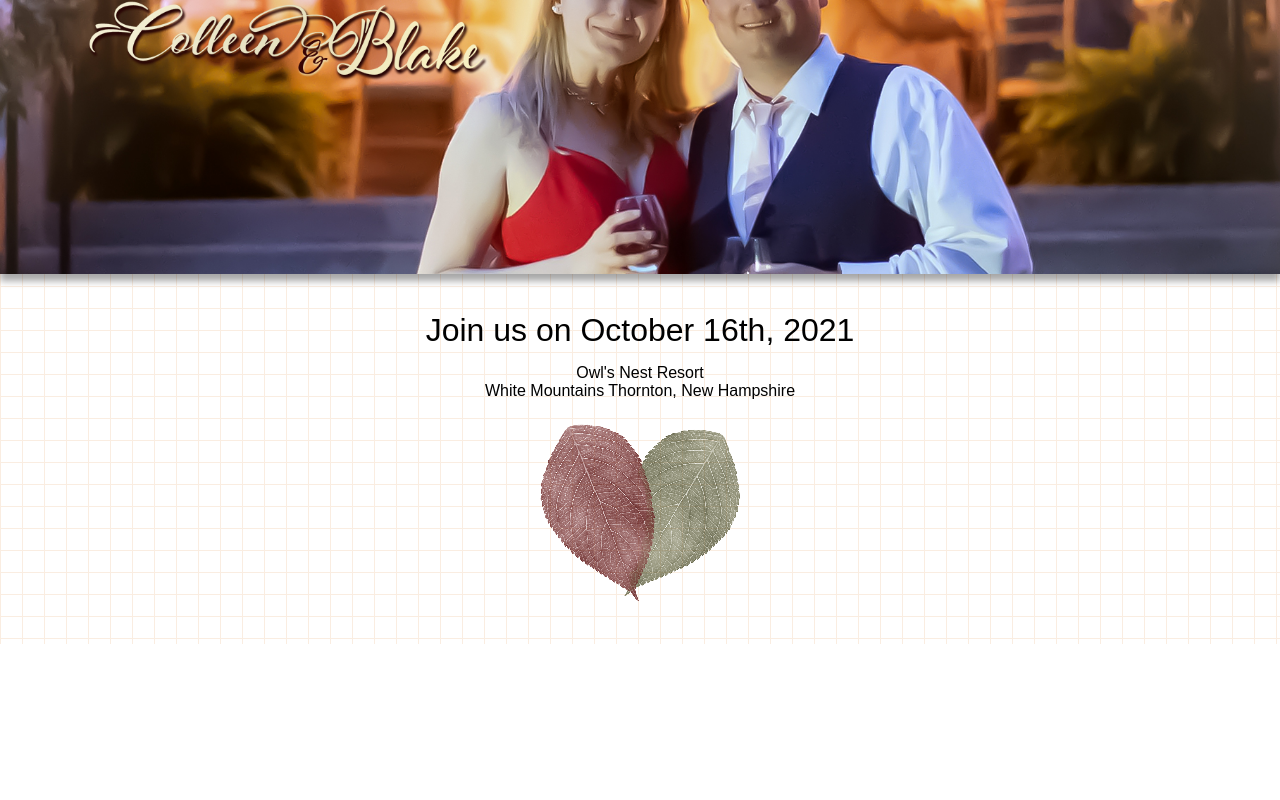
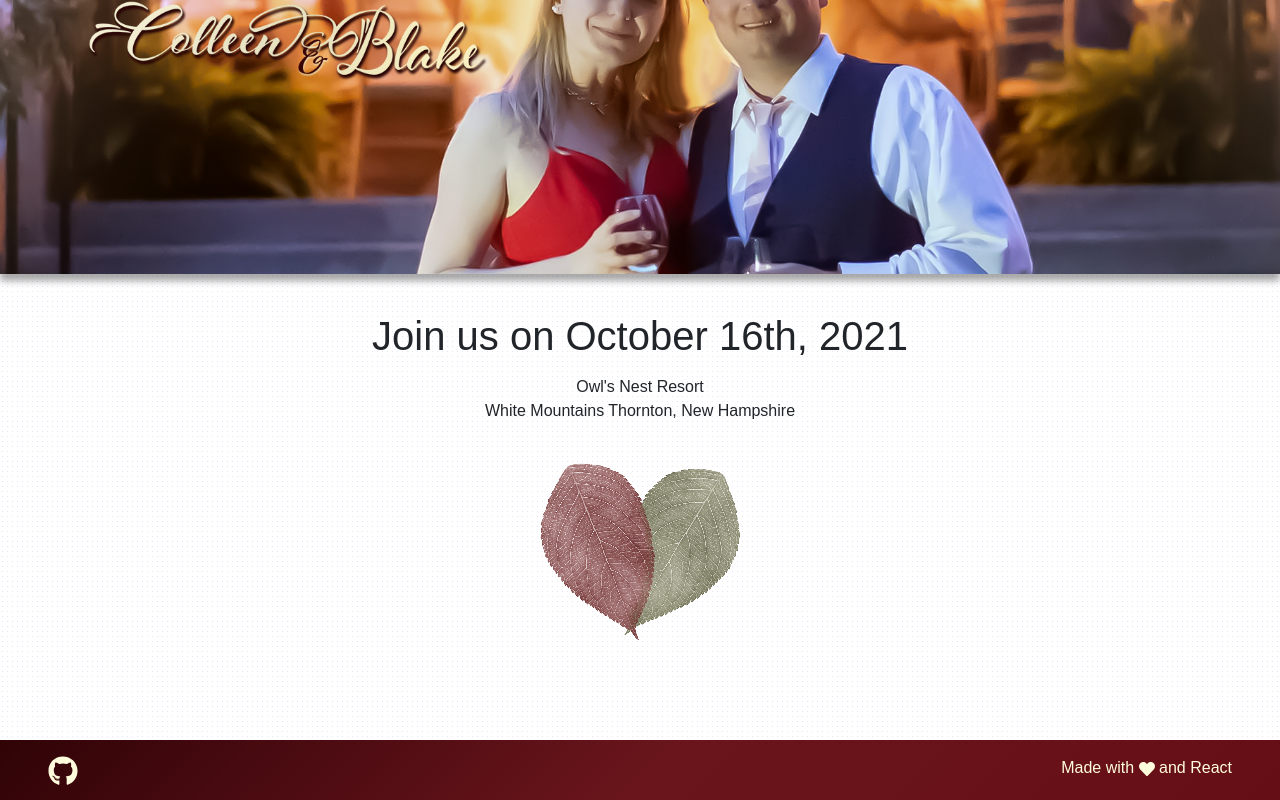
Before and after one commit to mimnetto/colleen-blake-client, a React (Create React App) app: page / in a window 1280 px wide. Shown: the part 176-976 px from the top of the page. Before the commit the page ends 820 px from the top, so only its background shows below. Built offline with nearby package versions, Linux system fonts and the light colour scheme; a web font is replaced by a local one.

Commit message:
Working on top section

```diff
--- a/package.json
+++ b/package.json
@@ -6,9 +6,12 @@
     "@testing-library/jest-dom": "^5.11.4",
     "@testing-library/react": "^11.1.0",
     "@testing-library/user-event": "^12.1.10",
+    "bootstrap": "^4.6.0",
     "react": "^17.0.1",
     "react-awesome-reveal": "^3.7.1",
+    "react-bootstrap": "^1.5.2",
     "react-dom": "^17.0.1",
+    "react-icons": "^4.2.0",
     "react-scripts": "4.0.3",
     "react-spring": "^8.0.27",
     "styled-components": "^5.2.1",
--- a/src/App.css
+++ b/src/App.css
@@ -1,8 +1,14 @@
  @import url("https://use.typekit.net/maf7bgn.css");
 
  html, body {
-   background-image: linear-gradient(180deg, #faede1 2.38%, transparent 2.38%, transparent 50%, #faede1 50%, #faede1 52.38%, transparent 52.38%, transparent 100%), linear-gradient(90deg, #faede1 2.38%, transparent 2.38%, transparent 50%, #faede1 50%, #faede1 52.38%, transparent 52.38%, transparent 100%);
-   background-size: 44.00px 44.00px;
+   background-color: #E5E5F7;
+   background-image: radial-gradient(#c3757500 0.25px, #fff 0.25px);
+   background-size: 5px 5px;
+ }
+
+ Main {
+   min-height: 100%;
+   margin: 0 auto -60px;
  }
 
  .App {
@@ -42,9 +48,7 @@
    }
  }
 
- @media query {
-
- }
+ @media query {}
 
  .App-link {
    color: #61dafb;
@@ -88,3 +92,66 @@ a.burg {
  img.leaf {
    margin-top: 2%;
  }
+
+ /* story */
+ /* .Story-Head {
+  min-height: 450px;
+  background-image: url(img/ring.jpg);
+  background-repeat: no-repeat;
+  display: flex;
+  align-items: start;
+  box-shadow: 0px 7px 7px #00000059;
+}
+
+@media only screen and (max-width: 600px) {
+ .Story-Head {
+   min-height: 250px;
+   margin-top: 7%;
+ }
+} */
+ /* Footer */
+ .footer {
+   margin-top: 10rem;
+   padding: 1rem 3rem;
+   height: 60px;
+   background: linear-gradient(135deg, rgba(48, 3, 7) 0%, rgba(106, 21, 28) 51%, rgba(102, 14, 22) 100%);
+   bottom: 0;
+   left: 0;
+   width: 100%;
+   text-align: right;
+ }
+
+ p.foot {
+   display: inline;
+   color: #fffcdd;
+   font-family: kings-caslon, sans-serif;
+ }
+
+ span.footl {
+   color: #fffcdd;
+   font-family: kings-caslon, sans-serif;
+   float: left;
+ }
+
+ a.Footer-link {
+   color: #fffcdd;
+ }
+
+ a.Footer-link:hover {
+   color: #507955;
+ }
+
+ /* Top */
+ div.leaf {
+   display: flex;
+   align-items: center;
+   justify-content: center;
+ }
+
+ p.slide-name {
+   max-width: 50%;
+   font-family: hot-salsa, sans-serif;
+   font-style: normal;
+   font-weight: 400;
+   font-size: 24pt;
+ }
--- a/src/App.js
+++ b/src/App.js
@@ -1,7 +1,11 @@
 import React, { Component } from 'react'
 import './App.css';
 import Navbar from "./components/navbar/Navbar";
+import Top from "./components/Top";
+import Footer from "./components/Footer";
+import {Fade, Slide} from "react-awesome-reveal";
 import GlobalStyle from './styles/Global';
+import {Container, Row, Col} from 'react-bootstrap';
 import leaf from './img/leaf.png';
 
 
@@ -16,21 +20,17 @@ class App extends Component {
   }
   render() {
     return (
-    <div className="App">
-  <> <Navbar navbarState={this.state.navbarOpen} handleNavbar={this.handleNavbar}/>
-  <GlobalStyle/>
-</>
+      <div className="App">
+        <>
+          <Navbar navbarState={this.state.navbarOpen} handleNavbar={this.handleNavbar}/>
+            <GlobalStyle/>
+              </>
       <header className="App-header">
       </header>
-        <div className="Join-Us">
-          <h1 className="Join-Day">
-            Join us on October 16th, 2021
-          </h1>
-          <p>
-          Owl's Nest Resort <br />White Mountains Thornton, New Hampshire
-          </p>
-          <img className="leaf" src={leaf} alt="Logo" />
-      </div>
+      <main>
+      <Top />
+      </main>
+      <Footer/>
     </div>
   );
 }
--- /dev/null
+++ b/src/components/Footer.js
@@ -0,0 +1,11 @@
+import React from "react";
+import { FaHeart, FaGithub } from 'react-icons/fa';
+
+const Footer = () => (
+  <div className="footer">
+    <span className="footl"><a className="Footer-link"  href="https://github.com/mimnetto/colleen-blake-client" target="_blank" rel="noreferrer"> <FaGithub size={30}/></a> </span>
+    <p className="foot">Made with <FaHeart/> and React</p>
+  </div>
+);
+
+export default Footer;
--- /dev/null
+++ b/src/components/Top.js
@@ -0,0 +1,31 @@
+import React from "react";
+import {Fade, Slide} from "react-awesome-reveal";
+import {Container, Row, Col} from 'react-bootstrap';
+import leaf from '../img/leaf.png';
+
+
+class Top extends React.Component {
+  render() {
+    return (
+  <div className="top-start">
+    <div className="Join-Us">
+      <Fade delay={1000} duration={3000}>
+      <h1 className="Join-Day">
+      Join us on October 16th, 2021
+      </h1>
+      </Fade>
+      <Fade delay={2000} duration={3000}>
+      <p>
+      Owl's Nest Resort <br />White Mountains Thornton, New Hampshire
+      </p>
+      </Fade>
+        <Slide fraction={0} direction="up" delay={3000} duration={2000}>
+          <img className="leaf" src={leaf} alt="Logo" />
+        </Slide>
+    </div>
+  </div>
+    );
+  }
+}
+
+export default Top;
--- a/src/index.js
+++ b/src/index.js
@@ -1,6 +1,8 @@
 import React from 'react';
 import ReactDOM from 'react-dom';
 import './index.css';
+import 'bootstrap/dist/css/bootstrap.css';
+import 'bootstrap/dist/css/bootstrap.min.css';
 import App from './App';
 import reportWebVitals from './reportWebVitals';
 
```
Also changed, not shown: src/components/sections/Story.js (+25 -0 lines), .scrap.js (added), src/components/sections/Party.js (added), src/img/ring.jpg, 1 other file (tests, documents, lock files or other folders). Lines whose indentation alone changed are shown as unchanged.
